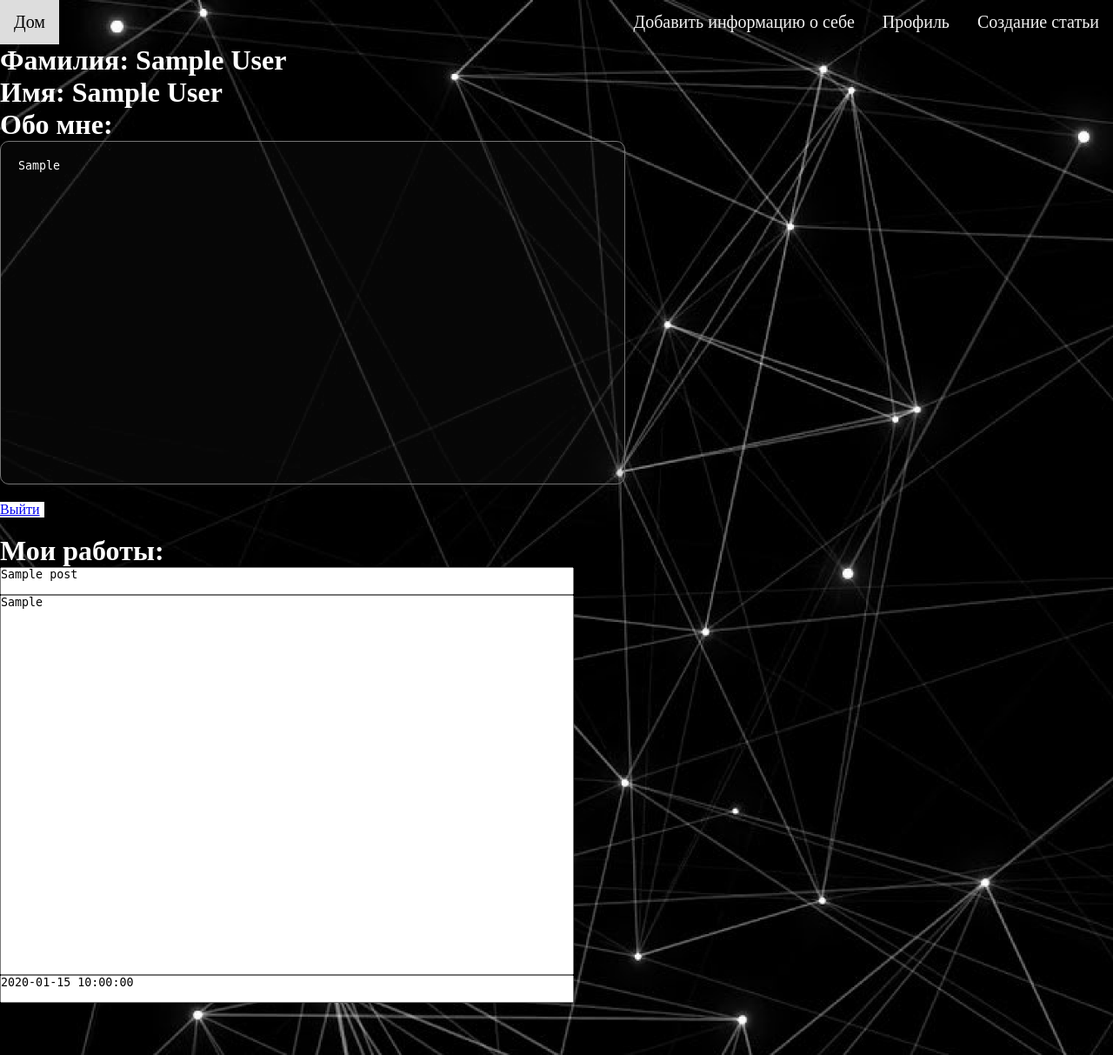
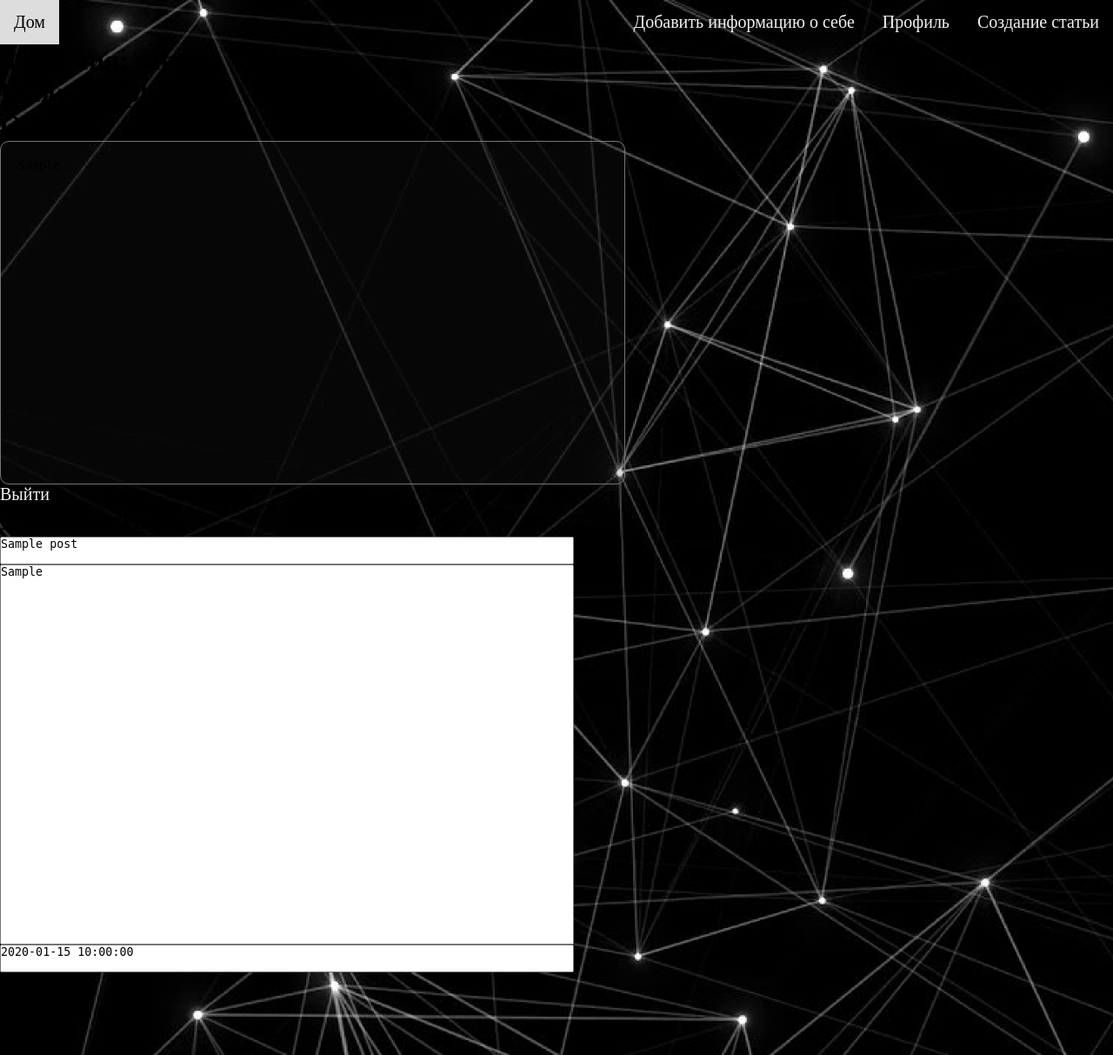
Before and after one commit to Kirikel/Digital-Portfolio, a PHP site: page /sitenomai/dashboard.php in a window 1280 px wide. Shown: the whole page at 87% size. Run offline with PHP 8.4, Linux system fonts and the light colour scheme; the visitor is signed in with stand-in values (Sample User, id 1); tables that the repository leaves empty or names only in its code hold one stand-in row (values such as "Sample post").

Commit message:
Update dashboard.php

```diff
--- a/root/sitenomai/dashboard.php
+++ b/root/sitenomai/dashboard.php
@@ -10,13 +10,13 @@
 	<style>
 		h1
 		{
-			color: white;
+			color: black;
 		}
 		.content
 		{
 			width: 719px;
 			height: 395px;
-			color: white;
+			color: black;
 			resize: none;
 		}
 		textarea
@@ -28,7 +28,7 @@
 			left: 10px;
 			width: 719px;
 			height: 395px;
-			color: white;
+			color: black;
 			padding: 20px;
 			background: rgba(44, 44, 44, 0.15);
 			border-radius: 10px;
@@ -38,11 +38,48 @@
 		{
 			display: block;
 			box-sizing: border-box;
-			width:4%;
+			width:5%;
 			height: auto;
 			margin-bottom: 20px;
 			margin-top: 20px;
 			background-color: white;
+		}
+		.container
+		{
+			color: black;
+		}
+				.profile a
+		{
+			background-color: black;
+			color: #f2f2f2;
+			text-align: center;
+			text-decoration: none;
+			font-size:20px;
+			margin-top: 20px;
+			margin-bottom: 20px;
+		}
+
+
+		.profile a:hover
+		{
+			background-color: #ddd;
+			color: black;
+			float: right;
+			margin-top: 20px;
+			margin-bottom: 20px;
+		}
+
+		.profile a.active
+		{
+			float: left;
+			background-color: #ddd;
+			color: black;
+			margin-top: 20px;
+			margin-bottom: 20px;
+		}
+		h1
+		{
+			color: black;
 		}
 	</style>
 </head>
@@ -64,7 +101,7 @@
 <body>
 
 	<div class='container'>
-	<h1><div>  Фамилия: <?php
+	<h1> Фамилия: <?php
       // Подключаемся к базе данных
       $host = "localhost";
       $username = "root";
@@ -94,12 +131,12 @@
       $row = mysqli_fetch_assoc($result);
 	  $_SESSION['id']=$row['id'];
 	  $_SESSION['name']=$row['name'];
-      echo $_SESSION['name'];
+      echo $row['login'];
       // Закрываем соединение с базой данных
       mysqli_close($connection);
 	 ?>
 	</div> <h1>
-	<h1>  <div> Имя: <?php echo $_SESSION['name'];?></div> <h1>
+	<h1> Имя: <?php echo $_SESSION['name'];?> <h1>
 
 
 
@@ -129,9 +166,9 @@
 	?>
 
 	<p></p>
-	<div class='container-button'>
-	<a class='button'; href="logout.php">Выйти</a>
-	</div>
+
+	<div class=profile><a class=news href="logout.php">Выйти</a><br>
+
     <?php
 			  // Подключаемся к базе данных
 			 $host = "localhost";
```
